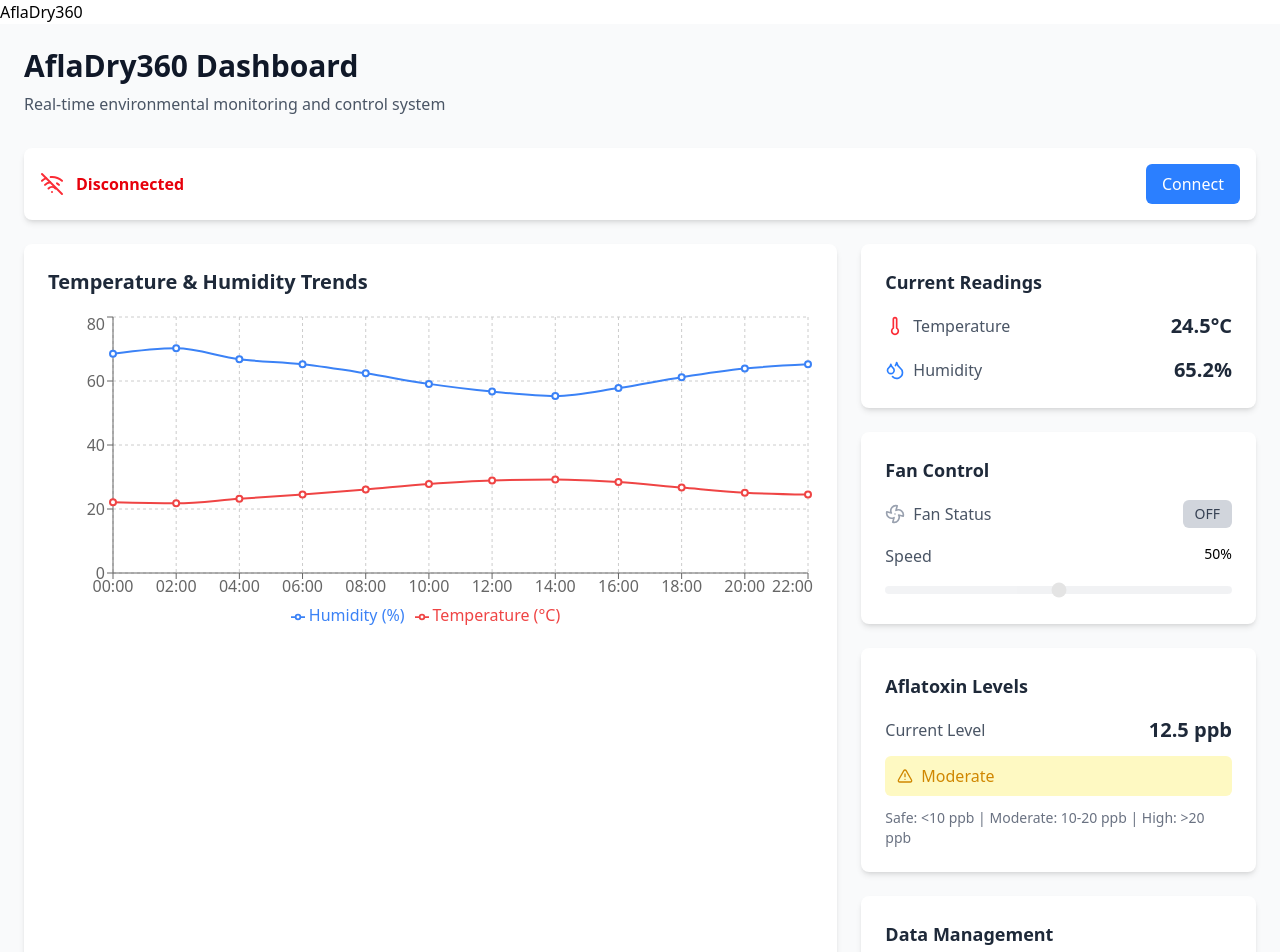
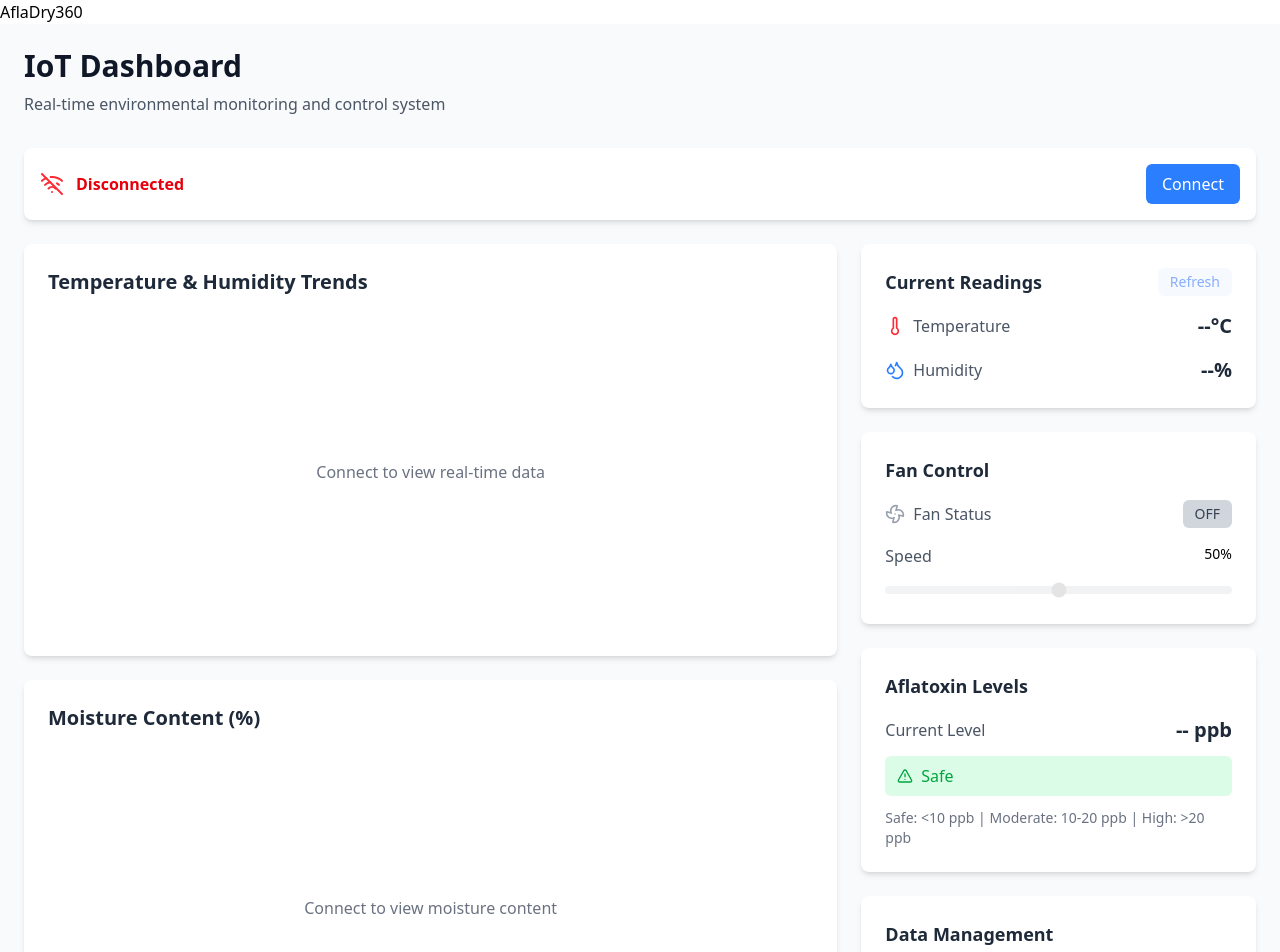
Before and after one commit to ReginaldElvis-Alba/Afladry360, a React (Vite) app in the folder afla-frontend/: page / in a window 1280 px wide. Shown: the top 952 px of the page. Built offline with nearby package versions, Linux system fonts and the light colour scheme.

Commit message:
feat: add axios for API calls and implement data fetching in Dashboard component

```diff
--- a/afla-frontend/package.json
+++ b/afla-frontend/package.json
@@ -11,6 +11,7 @@
   },
   "dependencies": {
     "@tailwindcss/vite": "^4.1.13",
+    "axios": "^1.12.2",
     "lucide-react": "^0.544.0",
     "react": "^19.1.1",
     "react-dom": "^19.1.1",
--- a/afla-frontend/src/Pages/Dashboard.jsx
+++ b/afla-frontend/src/Pages/Dashboard.jsx
@@ -1,66 +1,120 @@
 import { useState, useEffect } from 'react';
+import axios from "axios";
 import { LineChart, Line, XAxis, YAxis, CartesianGrid, Tooltip, Legend, ResponsiveContainer } from 'recharts';
 import { Thermometer, Droplets, Fan, Upload, Wifi, WifiOff, AlertTriangle } from 'lucide-react';
 
 const Dashboard = () => {
   const [isConnected, setIsConnected] = useState(false);
+  const [isLoading, setIsLoading] = useState(false);
   const [fanSpeed, setFanSpeed] = useState(50);
   const [isFanOn, setIsFanOn] = useState(false);
-  const [aflatoxinLevel, setAflatoxinLevel] = useState(12.5);
-  const [currentTemp, setCurrentTemp] = useState(24.5);
-  const [currentHumidity, setCurrentHumidity] = useState(65.2);
+  const [aflatoxinLevel, setAflatoxinLevel] = useState(0);
+  const [currentTemp, setCurrentTemp] = useState(0);
+  const [currentHumidity, setCurrentHumidity] = useState(0);
   const [isUploading, setIsUploading] = useState(false);
+  const [sensorData, setSensorData] = useState([]);
+  const [lastFetch, setLastFetch] = useState(null);
 
-  // Sample data for humidity-temp graph
-  const [sensorData, setSensorData] = useState([
-    { time: '00:00', temperature: 22.1, humidity: 68.5 },
-    { time: '02:00', temperature: 21.8, humidity: 70.2 },
-    { time: '04:00', temperature: 23.2, humidity: 66.8 },
-    { time: '06:00', temperature: 24.5, humidity: 65.2 },
-    { time: '08:00', temperature: 26.1, humidity: 62.4 },
-    { time: '10:00', temperature: 27.8, humidity: 59.1 },
-    { time: '12:00', temperature: 28.9, humidity: 56.7 },
-    { time: '14:00', temperature: 29.2, humidity: 55.3 },
-    { time: '16:00', temperature: 28.4, humidity: 57.8 },
-    { time: '18:00', temperature: 26.7, humidity: 61.2 },
-    { time: '20:00', temperature: 25.1, humidity: 63.9 },
-    { time: '22:00', temperature: 24.5, humidity: 65.2 }
-  ]);
+  // Function to fetch data from API
+  const fetchData = async () => {
+    setIsLoading(true);
+    try {
+      // Replace with your actual API endpoint
+      const response = await axios.get(`${import.meta.env.VITE_BASE_URL}/all-data`);
+      console.log(response);
+      const data = response.data;
 
-  // Simulate real-time data updates
+      if (data && data.length > 0) {
+        // Process the API data
+        const processedData = data.map(item => {
+          const timestamp = new Date(item.timestamp);
+          const timeStr = timestamp.getHours().toString().padStart(2, '0') + ':' +
+                         timestamp.getMinutes().toString().padStart(2, '0');
+
+          return {
+            time: timeStr,
+            temperature: parseFloat(item.temperature),
+            humidity: parseFloat(item.humidity),
+             moisture_content: item.moisture_content ? parseFloat(item.moisture_content) * 100 : null,
+            timestamp: timestamp
+          };
+        });
+
+        // Sort by timestamp to ensure proper order
+        processedData.sort((a, b) => a.timestamp - b.timestamp);
+
+        // Update chart data (keep last 20 points for better visualization)
+        setSensorData(processedData.slice(-20));
+
+        // Update current readings with the latest data
+        const latestReading = processedData[processedData.length - 1];
+        if (latestReading) {
+          setCurrentTemp(latestReading.temperature);
+          setCurrentHumidity(latestReading.humidity);
+
+          // Calculate aflatoxin level based on temperature and humidity
+          const aflatoxin = calculateAflatoxinLevel(latestReading.temperature, latestReading.humidity);
+          setAflatoxinLevel(parseFloat(aflatoxin.toFixed(1)));
+        }
+
+        setLastFetch(new Date());
+      }
+    } catch (error) {
+      console.error('Failed to fetch data:', error);
+      throw error;
+    } finally {
+      setIsLoading(false);
+    }
+  };
+
+  // Calculate aflatoxin level based on temperature and humidity
+  const calculateAflatoxinLevel = (temp, humidity) => {
+    // This is a simplified calculation - replace with your actual formula
+    // Higher temperature and humidity generally increase aflatoxin risk
+    const tempFactor = Math.max(0, (temp - 20) / 5);
+    const humidityFactor = Math.max(0, (humidity - 60) / 10);
+    return Math.min(30, tempFactor * humidityFactor * 8);
+  };
+
+  // Auto-refresh data when connected
   useEffect(() => {
+    let interval;
     if (isConnected) {
-      const interval = setInterval(() => {
-        const newTemp = 20 + Math.random() * 15;
-        const newHumidity = 45 + Math.random() * 30;
-        const newAflatoxin = 8 + Math.random() * 20;
+      // Fetch data immediately when connected
+      fetchData().catch(console.error);
 
-        setCurrentTemp(parseFloat(newTemp.toFixed(1)));
-        setCurrentHumidity(parseFloat(newHumidity.toFixed(1)));
-        setAflatoxinLevel(parseFloat(newAflatoxin.toFixed(1)));
+      // Set up auto-refresh every 30 seconds
+      interval = setInterval(() => {
+        fetchData().catch(console.error);
+      }, 30000);
+    }
 
-        // Update chart data
-        setSensorData(prev => {
-          const newData = [...prev.slice(1)];
-          const now = new Date();
-          const timeStr = now.getHours().toString().padStart(2, '0') + ':' +
-                         now.getMinutes().toString().padStart(2, '0');
-
-          newData.push({
-            time: timeStr,
-            temperature: newTemp,
-            humidity: newHumidity
-          });
-          return newData;
-        });
-      }, 3000);
-
-      return () => clearInterval(interval);
+    return () => {
+      if (interval) {
+        clearInterval(interval);
       }
+    };
   }, [isConnected]);
 
-  const handleConnect = () => {
-    setIsConnected(!isConnected);
+  const handleConnect = async () => {
+    if (!isConnected) {
+      setIsLoading(true);
+      try {
+        await fetchData();
+        setIsConnected(true);
+      } catch (error) {
+        console.error('Failed to connect:', error);
+        alert('Failed to connect to server. Please check your connection.');
+      }
+      setIsLoading(false);
+    } else {
+      setIsConnected(false);
+      setSensorData([]);
+      setLastFetch(null);
+      setCurrentTemp(0);
+      setCurrentHumidity(0);
+      setAflatoxinLevel(0);
+    }
   };
 
   const handleFanToggle = () => {
@@ -72,13 +126,38 @@ const Dashboard = () => {
   };
 
   const handleUploadToBlockchain = async () => {
+    if (!isConnected || sensorData.length === 0) {
+      alert('No data available to upload. Please connect and fetch data first.');
+      return;
+    }
+
     setIsUploading(true);
 
-    // Simulate blockchain upload
-    setTimeout(() => {
+    try {
+      // Replace with your actual blockchain upload endpoint
+      const response = await fetch('/api/blockchain/upload', {
+        method: 'POST',
+        headers: {
+          'Content-Type': 'application/json',
+        },
+        body: JSON.stringify({
+          sensorData: sensorData,
+          timestamp: new Date().toISOString(),
+          deviceId: 'AflaDry360_ESP8266'
+        })
+      });
+
+      if (response.ok) {
+        alert('Data successfully uploaded to blockchain!');
+      } else {
+        throw new Error('Upload failed');
+      }
+    } catch (error) {
+      console.error('Blockchain upload failed:', error);
+      alert('Failed to upload to blockchain. Please try again.');
+    } finally {
       setIsUploading(false);
-      alert('Data successfully uploaded to blockchain!');
-    }, 2000);
+    }
   };
 
   const getAflatoxinStatus = () => {
@@ -94,7 +173,7 @@ const Dashboard = () => {
       <div className="max-w-7xl mx-auto">
         {/* Header */}
         <div className="mb-8">
-          <h1 className="text-3xl font-bold text-gray-900 mb-2">AflaDry360 Dashboard</h1>
+          <h1 className="text-3xl font-bold text-gray-900 mb-2">IoT Dashboard</h1>
           <p className="text-gray-600">Real-time environmental monitoring and control system</p>
         </div>
 
@@ -109,18 +188,22 @@ const Dashboard = () => {
                   <WifiOff className="h-6 w-6 text-red-500" />
                 )}
                 <span className={`font-semibold ${isConnected ? 'text-green-600' : 'text-red-600'}`}>
-                  {isConnected ? 'Connected to Server' : 'Disconnected'}
+                  {isConnected ? 'Connected to AflaDry360' : 'Disconnected'}
                 </span>
+                {isLoading && (
+                  <span className="text-sm text-gray-500 animate-pulse">Loading...</span>
+                )}
               </div>
               <button
                 onClick={handleConnect}
-                className={`px-4 py-2 rounded-md font-medium transition-colors ${
+                disabled={isLoading}
+                className={`px-4 py-2 rounded-md font-medium transition-colors disabled:opacity-50 ${
                   isConnected
                     ? 'bg-red-500 hover:bg-red-600 text-white'
                     : 'bg-blue-500 hover:bg-blue-600 text-white'
                 }`}
               >
-                {isConnected ? 'Disconnect' : 'Connect'}
+                {isLoading ? 'Connecting...' : (isConnected ? 'Disconnect' : 'Connect')}
               </button>
             </div>
           </div>
@@ -128,11 +211,12 @@ const Dashboard = () => {
 
         {/* Main Dashboard Grid */}
         <div className="grid grid-cols-1 lg:grid-cols-3 gap-6">
-
           {/* Humidity-Temperature Graph */}
-          <div className="lg:col-span-2 bg-white rounded-lg shadow-md p-6">
+          <div className="lg:col-span-2 space-y-6">
+            <div className="bg-white rounded-lg shadow-md p-6">
               <h2 className="text-xl font-semibold mb-4 text-gray-800">Temperature & Humidity Trends</h2>
               <div className="h-80">
+                {sensorData.length > 0 ? (
                   <ResponsiveContainer width="100%" height="100%">
                     <LineChart data={sensorData}>
                       <CartesianGrid strokeDasharray="3 3" />
@@ -156,6 +240,41 @@ const Dashboard = () => {
                       />
                     </LineChart>
                   </ResponsiveContainer>
+                ) : (
+                  <div className="flex items-center justify-center h-full text-gray-500">
+                    {isConnected ? 'Loading data...' : 'Connect to view real-time data'}
+                  </div>
+                )}
+              </div>
+            </div>
+            {/* Moisture Content Graph */}
+            <div className="bg-white rounded-lg shadow-md p-6">
+              <h2 className="text-xl font-semibold mb-4 text-gray-800">Moisture Content (%)</h2>
+              <div className="h-80">
+                {sensorData.length > 0 ? (
+                  <ResponsiveContainer width="100%" height="100%">
+                    <LineChart data={sensorData}>
+                      <CartesianGrid strokeDasharray="3 3" />
+                      <XAxis dataKey="time" />
+                      <YAxis domain={[0, 100]} />
+                      <Tooltip />
+                      <Legend />
+                      <Line
+                        type="monotone"
+                        dataKey="moisture_content"
+                        stroke="#10b981"
+                        strokeWidth={2}
+                        name="Moisture Content (%)"
+                        dot={false}
+                      />
+                    </LineChart>
+                  </ResponsiveContainer>
+                ) : (
+                  <div className="flex items-center justify-center h-full text-gray-500">
+                    {isConnected ? 'Loading data...' : 'Connect to view moisture content'}
+                  </div>
+                )}
+              </div>
             </div>
           </div>
 
@@ -164,21 +283,34 @@ const Dashboard = () => {
 
             {/* Current Readings */}
             <div className="bg-white rounded-lg shadow-md p-6">
-              <h3 className="text-lg font-semibold mb-4 text-gray-800">Current Readings</h3>
+              <div className="flex justify-between items-center mb-4">
+                <h3 className="text-lg font-semibold text-gray-800">Current Readings</h3>
+                <button
+                  onClick={fetchData}
+                  disabled={!isConnected || isLoading}
+                  className="px-3 py-1 text-sm bg-blue-50 hover:bg-blue-100 text-blue-600 rounded-md disabled:opacity-50 transition-colors"
+                >
+                  {isLoading ? 'Loading...' : 'Refresh'}
+                </button>
+              </div>
               <div className="space-y-4">
                 <div className="flex items-center justify-between">
                   <div className="flex items-center space-x-2">
                     <Thermometer className="h-5 w-5 text-red-500" />
                     <span className="text-gray-600">Temperature</span>
                   </div>
-                  <span className="text-xl font-bold text-gray-800">{currentTemp}°C</span>
+                  <span className="text-xl font-bold text-gray-800">
+                    {isConnected && currentTemp > 0 ? `${currentTemp}°C` : '--°C'}
+                  </span>
                 </div>
                 <div className="flex items-center justify-between">
                   <div className="flex items-center space-x-2">
                     <Droplets className="h-5 w-5 text-blue-500" />
                     <span className="text-gray-600">Humidity</span>
                   </div>
-                  <span className="text-xl font-bold text-gray-800">{currentHumidity}%</span>
+                  <span className="text-xl font-bold text-gray-800">
+                    {isConnected && currentHumidity > 0 ? `${currentHumidity}%` : '--%'}
+                  </span>
                 </div>
               </div>
             </div>
@@ -228,7 +360,9 @@ const Dashboard = () => {
               <div className="space-y-3">
                 <div className="flex items-center justify-between">
                   <span className="text-gray-600">Current Level</span>
-                  <span className="text-xl font-bold text-gray-800">{aflatoxinLevel} ppb</span>
+                  <span className="text-xl font-bold text-gray-800">
+                    {isConnected && aflatoxinLevel > 0 ? `${aflatoxinLevel} ppb` : '-- ppb'}
+                  </span>
                 </div>
                 <div className={`flex items-center space-x-2 px-3 py-2 rounded-md ${aflatoxinStatus.bg}`}>
                   <AlertTriangle className={`h-4 w-4 ${aflatoxinStatus.color}`} />
@@ -247,7 +381,7 @@ const Dashboard = () => {
               <h3 className="text-lg font-semibold mb-4 text-gray-800">Data Management</h3>
               <button
                 onClick={handleUploadToBlockchain}
-                disabled={!isConnected || isUploading}
+                disabled={!isConnected || isUploading || sensorData.length === 0}
                 className="w-full flex items-center justify-center space-x-2 px-4 py-3 bg-purple-500 hover:bg-purple-600 disabled:bg-gray-300 disabled:cursor-not-allowed text-white font-medium rounded-md transition-colors"
               >
                 <Upload className={`h-5 w-5 ${isUploading ? 'animate-bounce' : ''}`} />
@@ -256,7 +390,8 @@ const Dashboard = () => {
                 </span>
               </button>
               <div className="mt-2 text-sm text-gray-500 text-center">
-                {!isConnected ? 'Connect to server first' : 'Secure data storage'}
+                {!isConnected ? 'Connect to server first' :
+                 sensorData.length === 0 ? 'No data available' : 'Secure data storage'}
               </div>
             </div>
 
@@ -265,7 +400,11 @@ const Dashboard = () => {
 
         {/* Footer */}
         <div className="mt-8 text-center text-gray-500 text-sm">
-          Last updated: {new Date().toLocaleString()}
+          {lastFetch ? (
+            `Last data fetch: ${lastFetch.toLocaleString()}`
+          ) : (
+            `Dashboard initialized: ${new Date().toLocaleString()}`
+          )}
         </div>
       </div>
     </div>
```
Also changed, not shown: 2 other files (tests, documents, lock files or other folders). Lines whose indentation alone changed are shown as unchanged.
